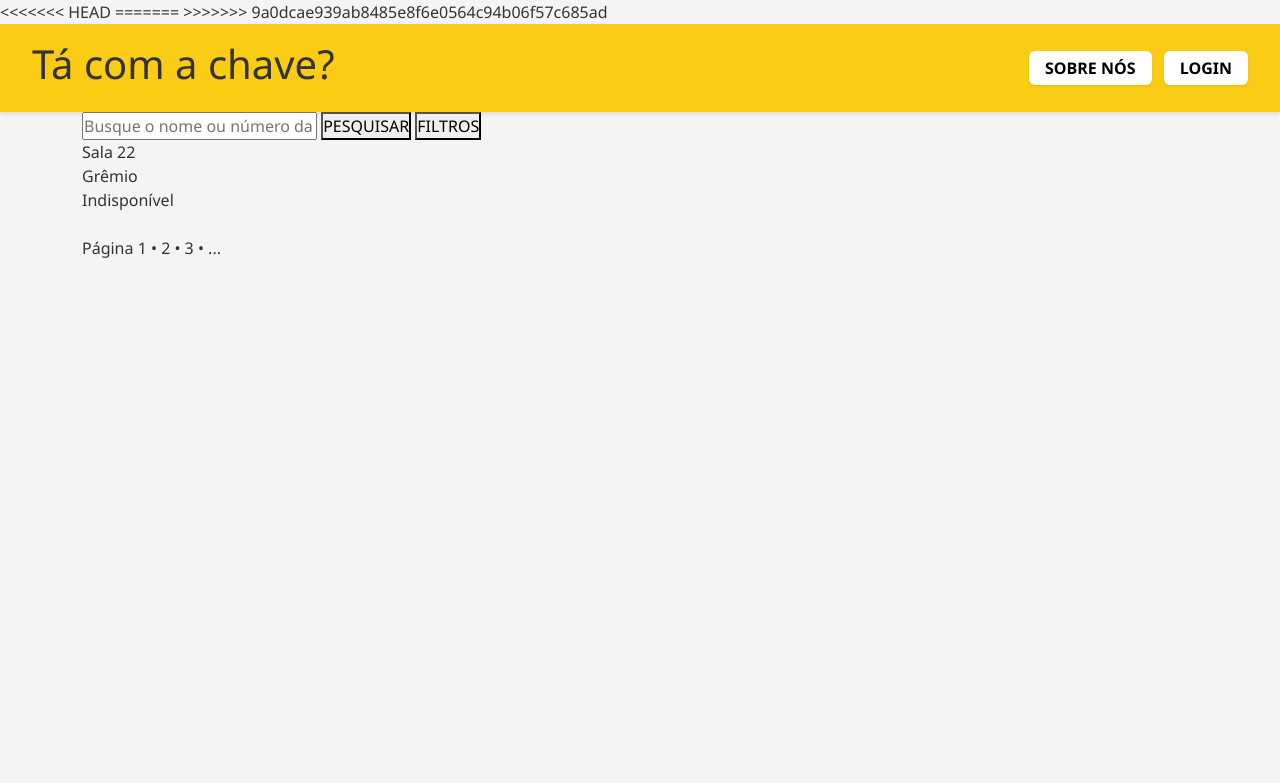
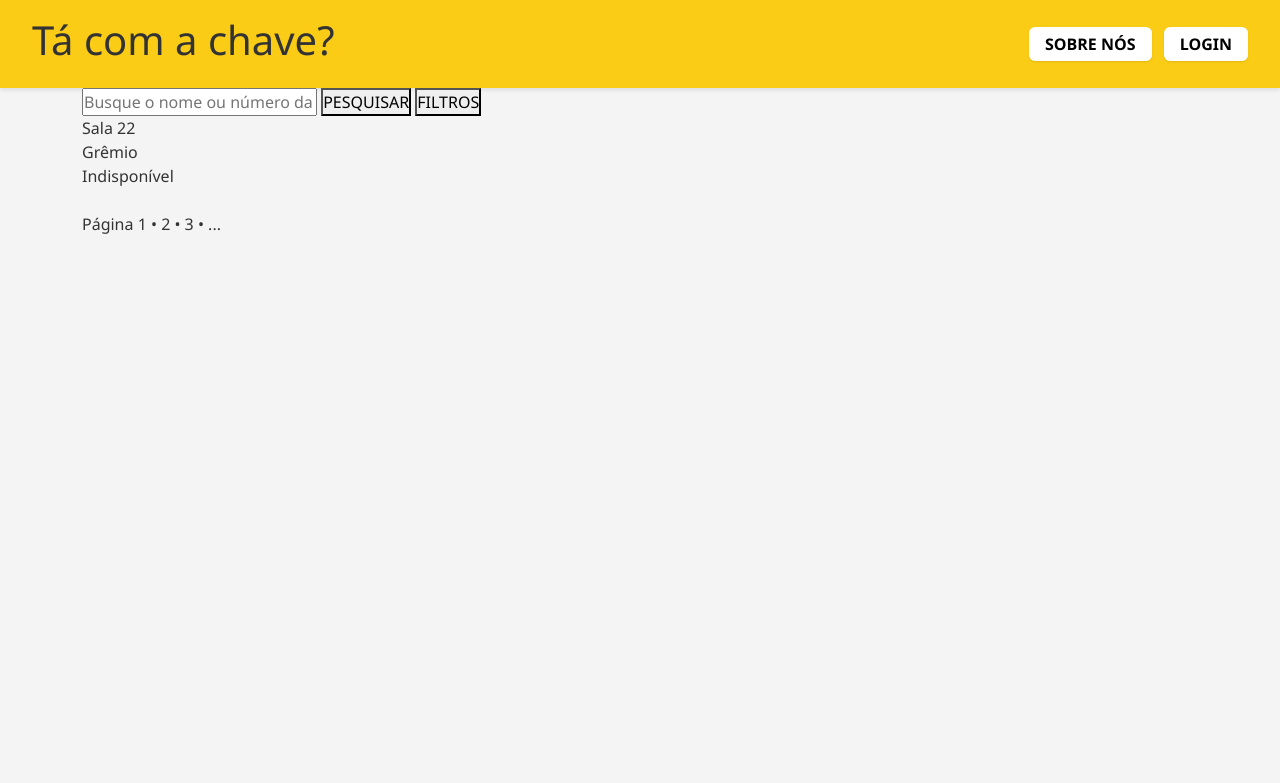
Before and after one commit to gustavo-bragaa/tacomachave, a Django app: page / in a window 1280 px wide. Shown: the top 783 px of the page. Run offline with Django 5.2, Linux system fonts and the light colour scheme.

Commit message:
ajustes em base

```diff
--- a/core/templates/base/base.html
+++ b/core/templates/base/base.html
@@ -1,11 +1,6 @@
-<<<<<<< HEAD
-<DOCTYPE html>
-<html lang="en">
-=======
 {% load static %}
 <!DOCTYPE html>
 <html>
->>>>>>> 9a0dcae939ab8485e8f6e0564c94b06f57c685ad
 <head>
     <meta charset='utf-8'>
     <meta http-equiv='X-UA-Compatible' content='IE=edge'>
```
